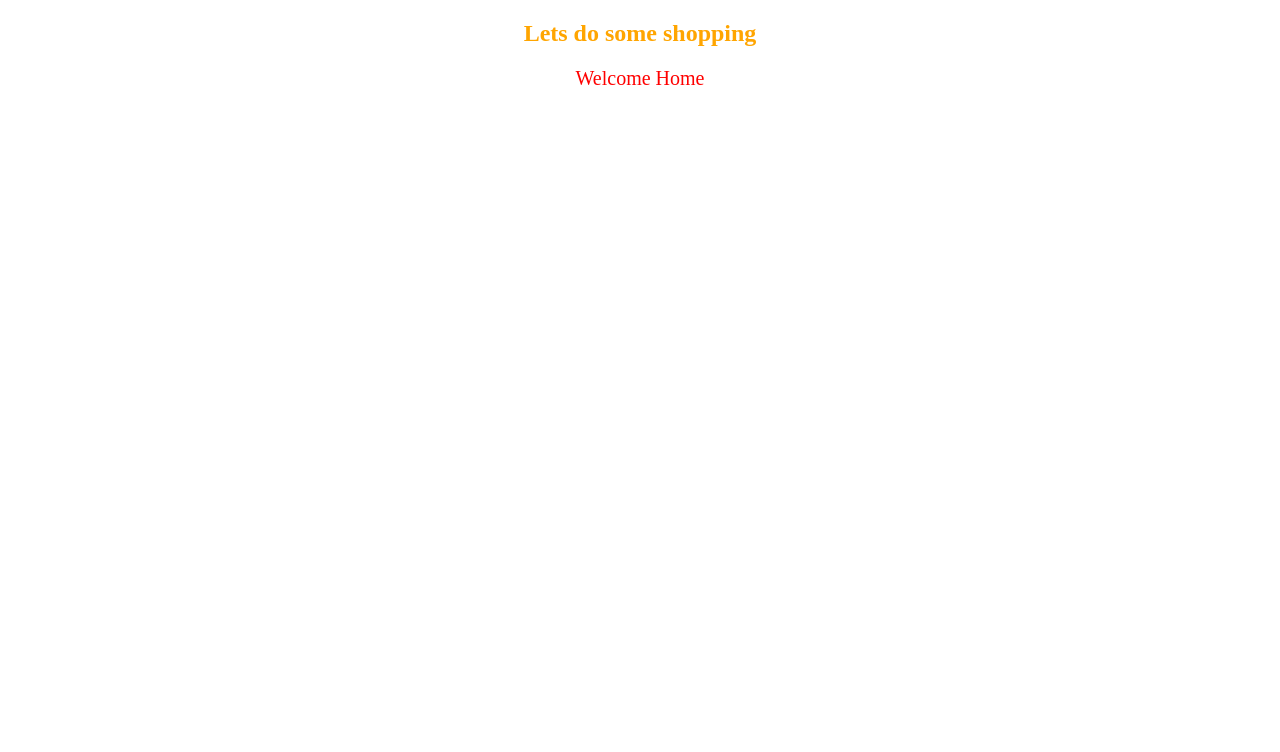
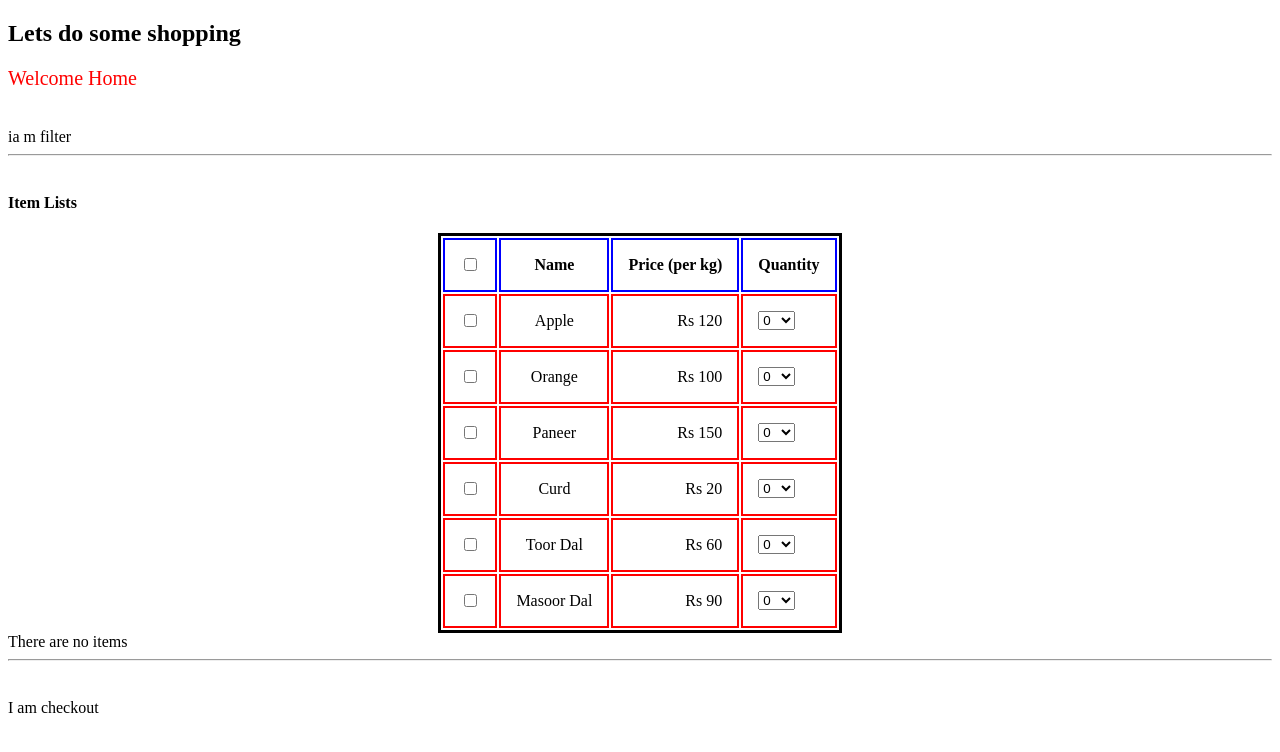
Before and after one commit to neha-jain-11/shopping, a React app: page / in a window 1280 px wide. Shown: the top 752 px of the page. Built offline with nearby package versions, Linux system fonts and the light colour scheme.

Commit message:
Added the pages components

```diff
--- a/src/components/App.jsx
+++ b/src/components/App.jsx
@@ -3,7 +3,7 @@ import {
   BrowserRouter as Router,
   Route
 } from 'react-router-dom';
-import Home from './home/Home.jsx';
+import Home from './pages/home/Home.jsx';
 import './app.css';
 
 const App = () => (
--- a/src/components/app.css
+++ b/src/components/app.css
@@ -1,4 +1,5 @@
 div {
-  color : orange;
-  text-align: center;
+  /* color : orange; */
+  margin-bottom : 3%;
+  /* text-align: center; */
 }
--- /dev/null
+++ b/src/components/atoms/Checkbox.jsx
@@ -0,0 +1,7 @@
+import React from 'react';
+
+const MyCheckbox = (props) => (
+  <input type='checkbox' id={props.id} />
+);
+
+export default MyCheckbox;
--- /dev/null
+++ b/src/components/atoms/Dropdown.jsx
@@ -0,0 +1,12 @@
+import React from 'react';
+
+const MyDropdown = (props) => (
+  <select id={props.id}>
+    {Array.from(Array(11).keys()).map((opt, index) => (
+      <option key={index}>{opt}</option>
+    ))
+    }
+  </select>
+);
+
+export default MyDropdown;
--- a/src/components/home/Home.jsx
+++ /dev/null
@@ -1,9 +0,0 @@
-import React from 'react';
-import './home.css';
-
-const Home = () => (
-
-  <div className='home'>Welcome Home</div>
-);
-
-export default Home;
--- /dev/null
+++ b/src/components/pages/home/Home.jsx
@@ -0,0 +1,42 @@
+import React from 'react';
+import Filters from './filters/Filters.jsx';
+import Items from './items/Items.jsx';
+import Checkout from './checkout/Checkout.jsx';
+import './home.css';
+
+export const data = [
+  {
+    "name": "Apple",
+    "price": "120"
+  },
+  {
+    "name": "Orange",
+    "price": "100"
+  },
+  {
+    "name": "Paneer",
+    "price": "150"
+  },
+  {
+    "name": "Curd",
+    "price": "20"
+  }, {
+    "name": "Toor Dal",
+    "price": "60"
+  }, {
+    "name": "Masoor Dal",
+    "price": "90"
+  }
+];
+
+const Home = () => (
+  <div>
+    <div className='home'>Welcome Home</div>
+    <Filters />
+    <Items list={data} />
+    <Checkout />
+  </div>
+
+);
+
+export default Home;
--- /dev/null
+++ b/src/components/pages/home/checkout/Checkout.jsx
@@ -0,0 +1,7 @@
+import React from 'react';
+
+const Checkout = () => (
+  <div>I am checkout</div>
+);
+
+export default Checkout;
--- /dev/null
+++ b/src/components/pages/home/filters/Filters.jsx
@@ -0,0 +1,9 @@
+import React from 'react';
+
+const Filters = () => (
+  <div>ia m filter
+    <hr />
+  </div>
+);
+
+export default Filters;
--- /dev/null
+++ b/src/components/pages/home/items/Items.jsx
@@ -0,0 +1,42 @@
+import React from 'react';
+import MyCheckbox from '../../../atoms/Checkbox.jsx';
+import MyDropdown from '../../../atoms/Dropdown.jsx';
+import './items.css';
+
+const Items = (props) => {
+  console.log('props', props)
+  return (
+    <div>
+      <h4>Item Lists</h4>
+      <table>
+        <thead>
+          <tr>
+            <th className='cbox'><MyCheckbox id={`check-all`} /></th>
+            <th>Name</th>
+            <th>Price (per kg)</th>
+            <th>Quantity</th>
+          </tr>
+        </thead>
+        <tbody>
+          {props.list ? props.list.map((item, index) => (
+            <tr key={index}>
+              <td><MyCheckbox id={`check-${item.name.toLowerCase()}`} /></td>
+              {
+                Object.keys(item).map((data, index) => (
+                  <td key={index} className={data === 'price' ? 'count' : 'name'}>{
+                    data === 'price' ? <span className='count'>Rs {item[data]}</span> : <span>{item[data]}</span>} </td>
+                ))
+              }
+              <td><MyDropdown id={`drop-${item.name.toLowerCase()}`} /></td>
+            </tr>
+          )) : <span>There are no items</span>}
+
+        </tbody>
+      </table>
+      {props.items ? props.items.map((iem, index) => (<li key={index}>{item}</li>)) : <span>There are no items</span>}
+      <hr />
+    </div>
+  )
+};
+
+export default Items;
--- /dev/null
+++ b/src/components/pages/home/items/items.css
@@ -0,0 +1,25 @@
+table{
+  border : 3px solid black;
+  margin: auto;
+}
+
+td, th {
+  padding : 15px 15px 15px 15px;
+}
+
+td{
+  border : 2px solid red;
+}
+
+th{
+  border : 2px solid blue;
+
+}
+
+td.count {
+  text-align: right;
+}
+
+td.name {
+  text-align: center;
+}
```
Also changed, not shown: src/components/pages/home/home.css (renamed from src/components/home/home.css).
